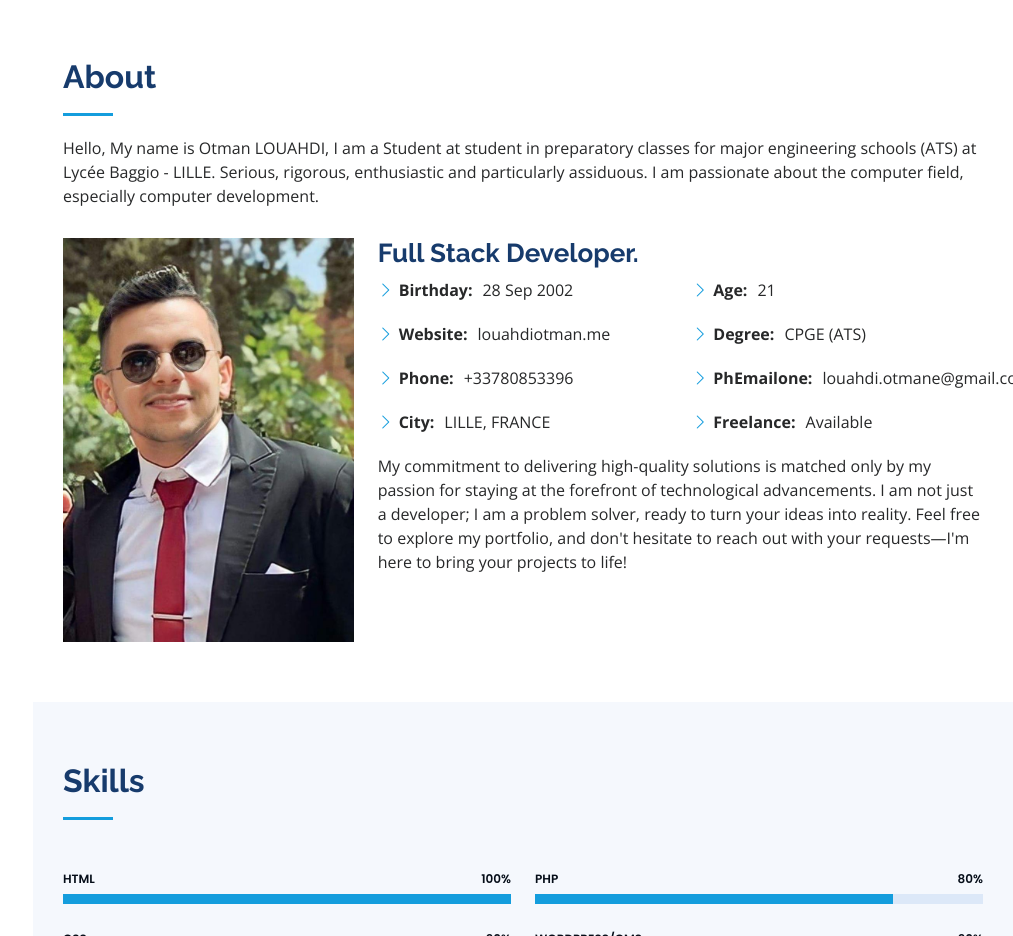
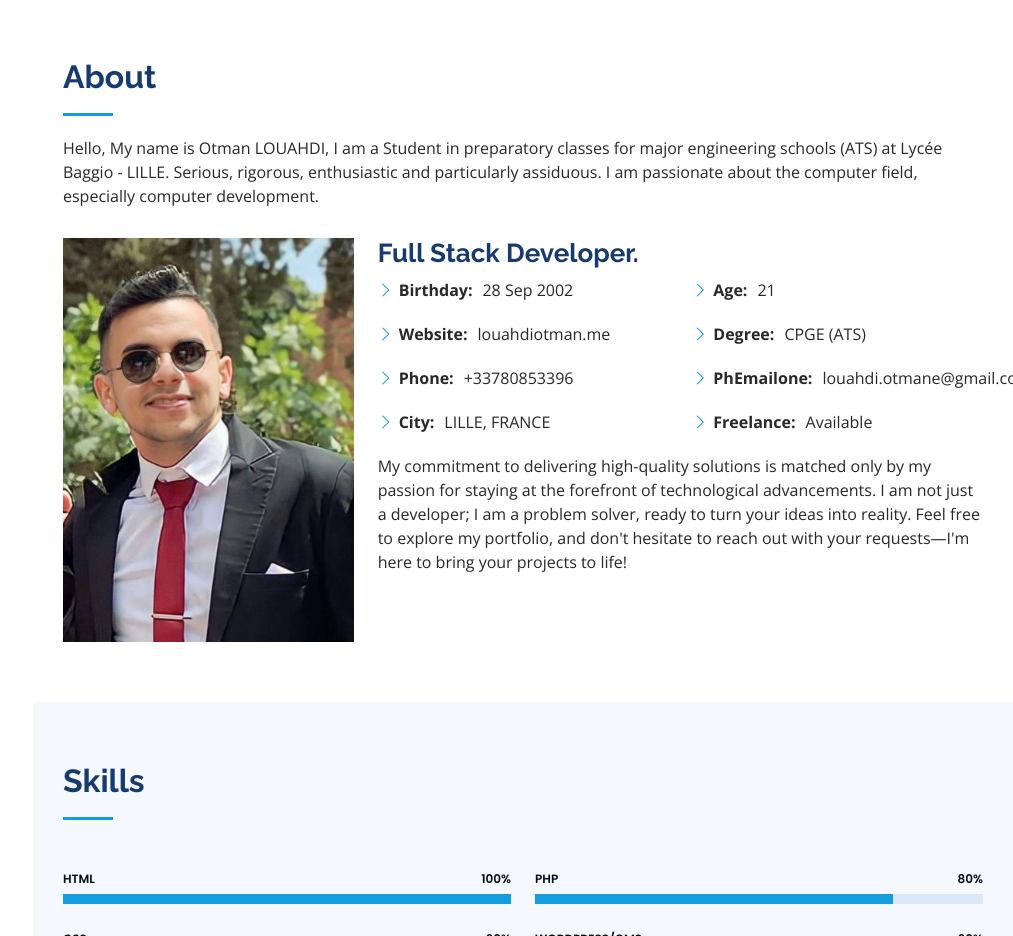
Before and after one commit to jaafar0111/portfolio, a plain HTML site: page index.html in a window 1280 px wide. Shown: the part 802-1738 px from the top of the page, without its empty margins (267-1280 px from the left). Drawn offline with nearby package versions, Linux system fonts and the light colour scheme.

Commit message:
Update index.html

```diff
--- a/index.html
+++ b/index.html
@@ -83,7 +83,7 @@
 
         <div class="section-title">
           <h2>About</h2>
-          <p>Hello, My name is Otman LOUAHDI, I am a Student at student in preparatory classes for major engineering schools (ATS) at Lycée Baggio - LILLE. Serious, rigorous, enthusiastic and particularly assiduous. I am passionate about the computer field, especially computer development.</p>
+          <p>Hello, My name is Otman LOUAHDI, I am a Student in preparatory classes for major engineering schools (ATS) at Lycée Baggio - LILLE. Serious, rigorous, enthusiastic and particularly assiduous. I am passionate about the computer field, especially computer development.</p>
         </div>
 
         <div class="row">
```
